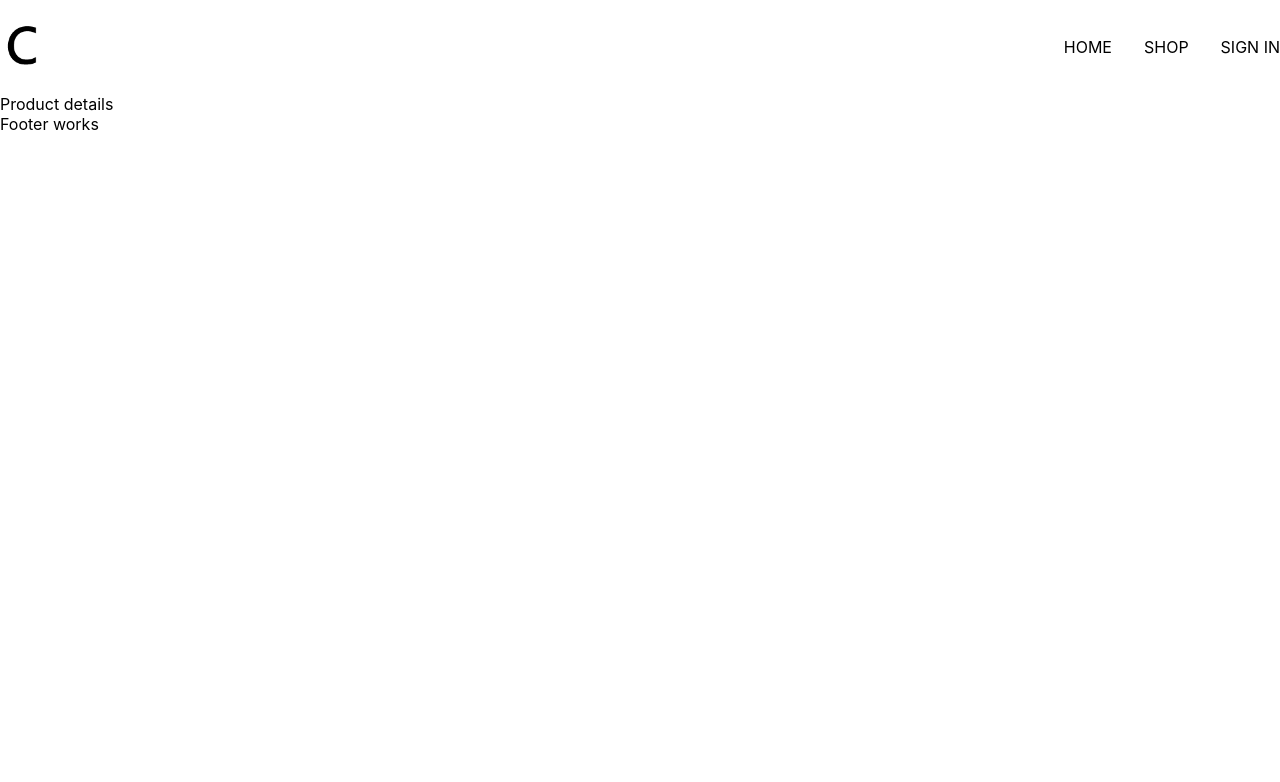
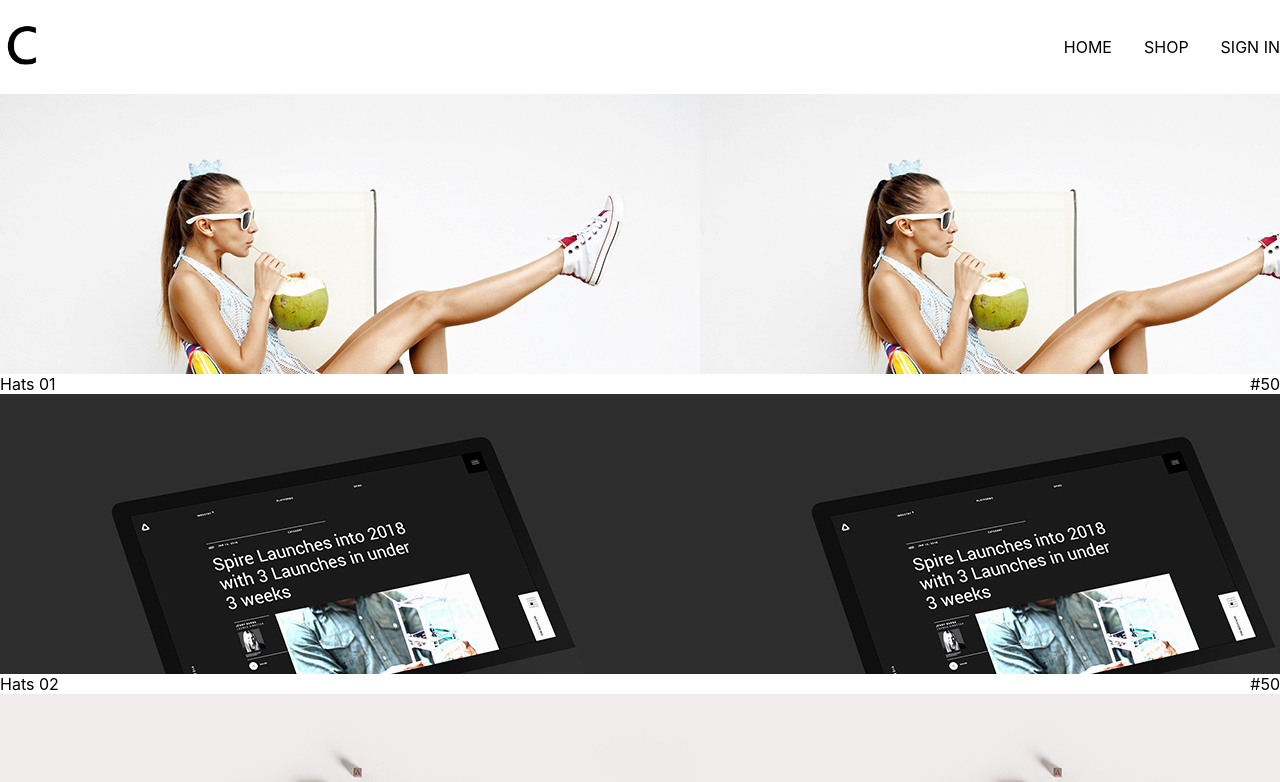
Before and after one commit to blackmanseun/Tutor1, a React (Create React App) app: page /category/1 in a window 1280 px wide. Shown: the top 782 px of the page. Built offline with nearby package versions, Linux system fonts and the light colour scheme; no server answers; a web font is replaced by a local one.

Commit message:
All on authentication for now

```diff
--- a/src/App.js
+++ b/src/App.js
@@ -3,7 +3,7 @@ import Header from "./Component/Header";
 import Homepage from "./Pages/Homepage/Homepage.jsx";
 import Footer from "./Component/Footer";
 import { Switch, Route } from "react-router-dom";
-import ProductDetails from "./Component/Directory/ProductDetails";
+import ProductDetails from "./Component/Products/ProductDetails";
 import ShopPage from "./Pages/ShopPage/ShopPage.component";
 import SignInOut from "./Pages/SignInOut/signInOut";
 import {
@@ -32,6 +32,7 @@ export default class App extends Component {
               ...snapShot.data()
             }
           })
+          console.log(this.state.currentUser)
         })
       }
       this.setState({ currentUser: userAuth })
--- a/src/Component/Cards/Card.jsx
+++ b/src/Component/Cards/Card.jsx
@@ -2,17 +2,17 @@ import React from 'react'
 import './card.component.styles.scss'
 import { withRouter } from "react-router-dom";
 
-const Card = ({title, id, imgUrl, size, history, match}) => (
+const Card = ({item, history, match}) => (
     <div
-    className={`${size} inner`} onClick={()=> history.push(`${match.url}category/${title}`) }>
+    className={`${item?.size} inner`} onClick={()=> history.push(`${match.url}category/${item.id}`) }>
         <div className="backgroundImg" style={{
-        backgroundImage: `url(${imgUrl})`,
+        backgroundImage: `url(${item.imgUrl})`,
     }}
         >
 
         </div>
             <div className="content">
-                <h1>{title}</h1>
+                <h1>{item.title}</h1>
                 <span>SHOP NOW</span>
             </div>
         </div>
--- a/src/Component/Directory/Directory.jsx
+++ b/src/Component/Directory/Directory.jsx
@@ -18,7 +18,7 @@ constructor(){
                   this.state.section.map((item) =>(
                       <Card
                       key ={item.id}
-                      {...item}
+                      item = {item}
                       />
                   ))
               }
--- a/src/Component/Directory/ProductDetails.jsx
+++ /dev/null
@@ -1,9 +0,0 @@
-import React from 'react'
-
-const ProductDetails =() => (
-    <div>
-        Product details
-    </div>
-)
-
-export default ProductDetails
--- /dev/null
+++ b/src/Component/Products/Product.jsx
@@ -0,0 +1,27 @@
+import React from "react";
+import { withRouter } from "react-router";
+import './product.styles.scss'
+
+const Product = ({ product }) => (
+ <div className="products">
+      <div className="flexView">
+    <div key={product.id} className="preview">
+      <div
+        style={{
+          backgroundImage: `url(${product.imgUrl})`,
+        }}
+        className="previewImg"
+      >
+        <div className="hiddenArea">
+          <button>Add to cart</button>
+        </div>
+      </div>
+      <div className="spanArea">
+        <span>{product.name}</span>
+        <span>{product.price}</span>
+      </div>
+    </div>
+  </div>
+ </div>
+);
+export default withRouter(Product);
--- /dev/null
+++ b/src/Component/Products/ProductDetails.jsx
@@ -0,0 +1,26 @@
+import React, { Component } from 'react'
+import { useParams } from 'react-router-dom';
+import ShopData from '../Api/ShopData';
+import Product from './Product';
+
+
+export default function ProductDetails({history}) {
+    const  { id } = useParams();
+    const category = ShopData.find( cat =>{
+        return `${cat.id}` === id
+    })
+    console.log(category)
+    return (
+        <div>
+            {
+                category.items.map(i =>(
+                    <Product
+                    key ={i.id}
+                     product = {i}
+                    />
+                ))
+            }
+
+        </div>
+    )
+}
--- /dev/null
+++ b/src/Component/Products/product.styles.scss
@@ -0,0 +1,4 @@
+.products{
+    max-width: 1300px;
+    margin: auto;
+}
--- a/src/Component/collection-preview.jsx
+++ b/src/Component/collection-preview.jsx
@@ -3,14 +3,17 @@ import {withRouter} from 'react-router-dom'
 import './collection-preview.styles.scss'
 
 
-const CollectionPreview = ({ title, items, history}) => (
+const CollectionPreview = ({ item, history}) => (
     <div className="collection">
-        <h1 className="shopTitle" onClick ={()=> history.push(`/category/${title}`)}>{title.toUpperCase()}</h1>
+        <h1 className="shopTitle" onClick ={()=> history.push(`/category/${item.id}`)}>{item.title.toUpperCase()}</h1>
         <div className="gridView">
             {
-                items.filter((item, idx) => idx < 4).map(({name, imgUrl, price}) => (
-                    <div className="preview">
+                item.items.filter((_, idx) => idx < 4).map(({name, imgUrl, price, id}) => (
+                    <div
+                    key = {id}
+                    className="preview">
                         <div
+
                         style={{
                             backgroundImage: `url(${imgUrl})`
                         }} className="previewImg">
--- a/src/Component/createAccount.jsx
+++ b/src/Component/createAccount.jsx
@@ -19,7 +19,7 @@ export default class CreateAccount extends Component {
   handleSubmit = async (event) => {
     event.preventDefault();
     const { displayName, email, password, confirmPassword } = this.state;
-    if (password != confirmPassword) {
+    if (password !== confirmPassword) {
       alert("Passwords don't match");
       return;
     }
@@ -56,7 +56,7 @@ export default class CreateAccount extends Component {
       <div className="signUpSection">
         <h2>I don't have an acoount</h2>
         <span>Sign up with email and password</span>
-        <form className="signUpForm">
+        <form className="signUpForm" onSubmit={this.handleSubmit}>
           <FormInput
             name="displayName"
             type="text"
--- a/src/Component/signIn.jsx
+++ b/src/Component/signIn.jsx
@@ -2,7 +2,7 @@ import React, { Component } from 'react'
 import './Css/signIn.styles.scss'
 import CustomBtn from './Custom-button/customBtn';
 import FormInput from './FormInput/FormInput';
-import { signInWithGoogle } from "./Firebase/Firebase.utils";
+import { auth, signInWithGoogle } from "./Firebase/Firebase.utils";
 
 export default class SignIn extends Component {
     constructor(props){
@@ -12,12 +12,20 @@ export default class SignIn extends Component {
             password: ''
         }
     }
-    handleSubmit = event  =>{
-        event.preventDefault()
-        this.setState({
-            email: "",
-            password: ""
-        })
+    handleSubmit = async event  =>{
+        event.preventDefault();
+        const { email, password } = this.state
+
+        try{
+            await auth.signInWithEmailAndPassword(email, password);
+            this.setState({
+                email: "",
+                password: ""
+            })
+        }
+        catch(error){
+            alert(error.message)
+        }
     }
     handleChange = event =>{
         const {value, name} = event.target
--- a/src/Pages/ShopPage/ShopPage.component.jsx
+++ b/src/Pages/ShopPage/ShopPage.component.jsx
@@ -14,11 +14,11 @@ export default class ShopPage extends Component {
         return (
             <div>
                 {
-                    this.state.ShopData.map(({id,...otherPreviewProps})=>(
+                    this.state.ShopData.map(item =>(
 
                         <CollectionPreview
-                         key={id}
-                         {...otherPreviewProps}/>
+                         key={item.id}
+                         item ={item} />
 
                     ))
                 }
```
